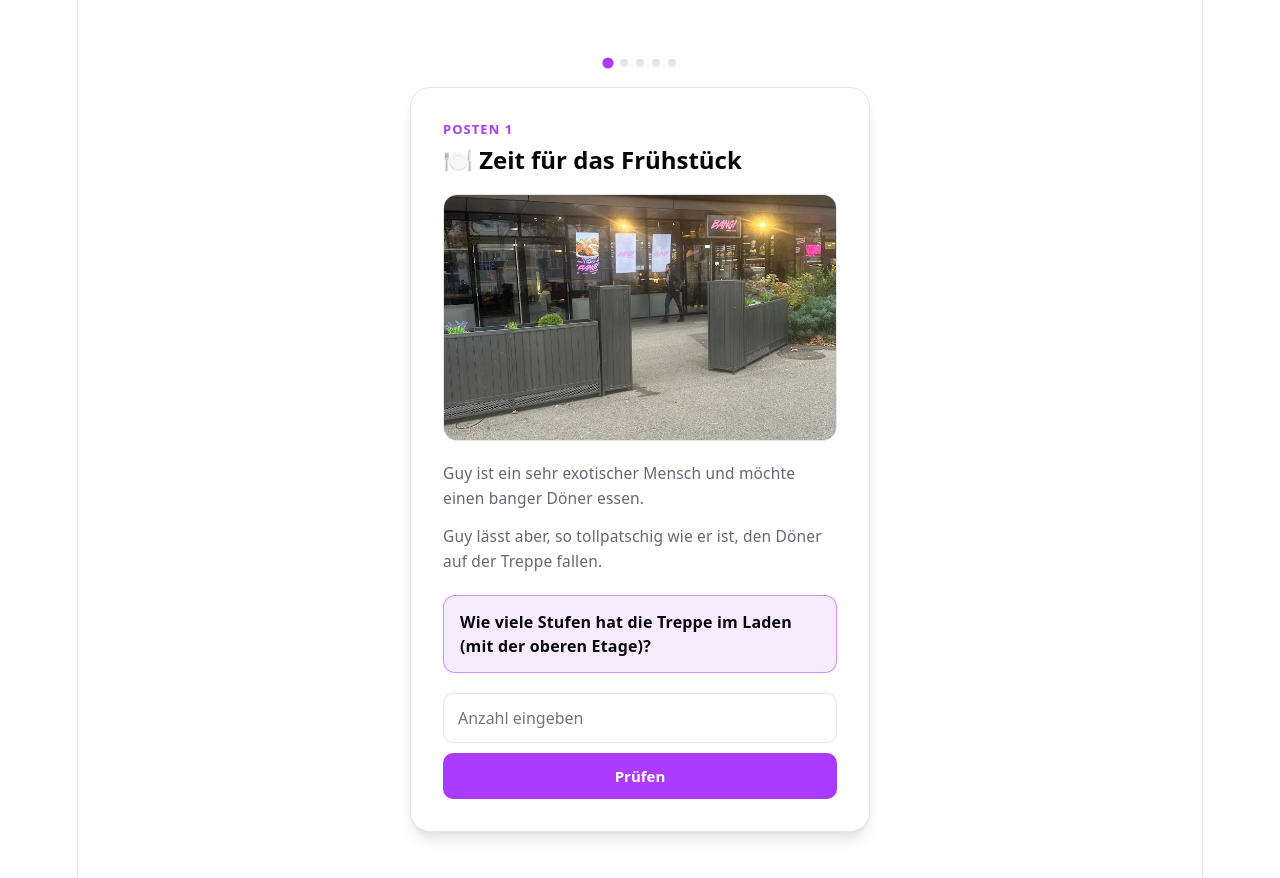
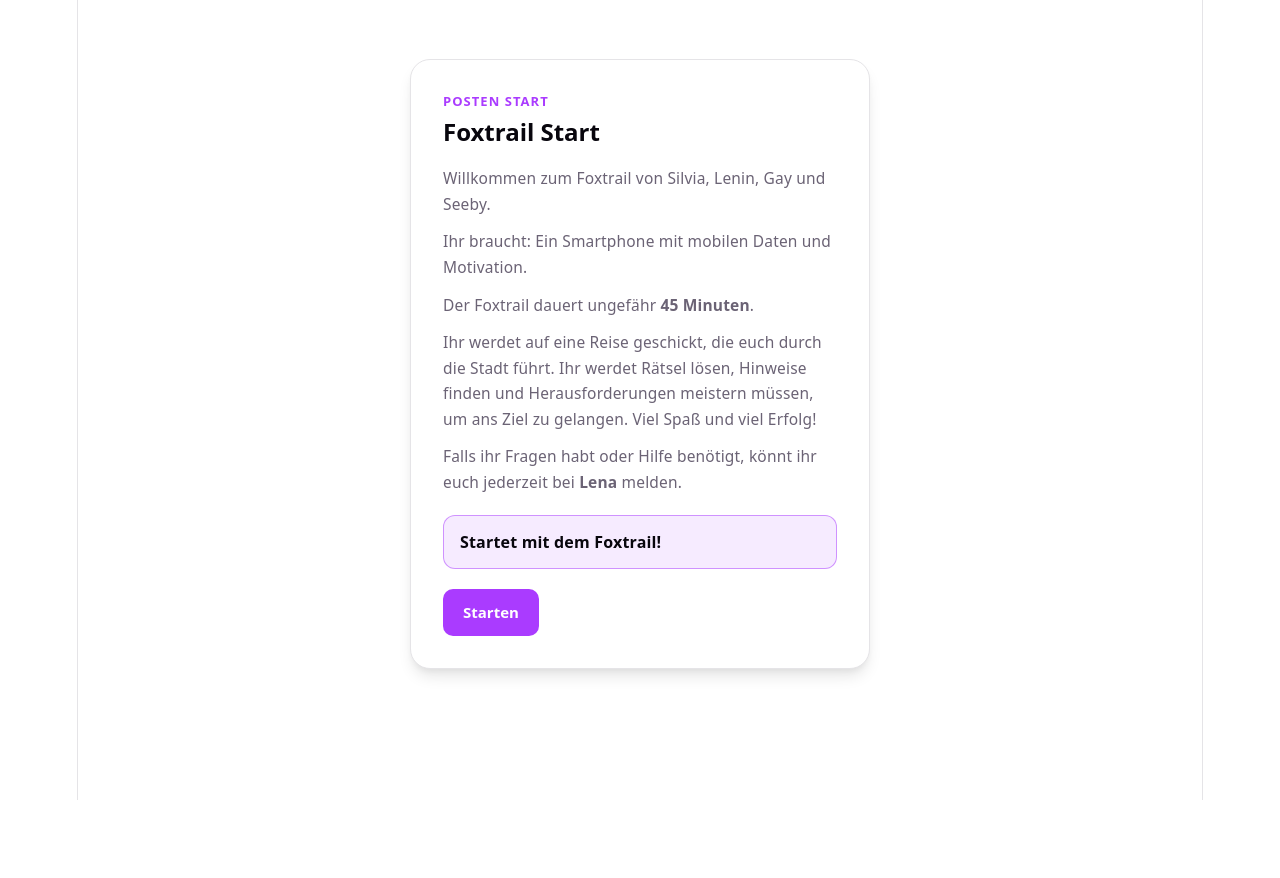
Before and after one commit to GuyNeeman/FoxTrailBBW, a React (Vite) app: page / in a window 1280 px wide. Shown: the top 878 px of the page. After the commit the page ends 800 px from the top, so only its background shows below. Built offline with nearby package versions, Linux system fonts and the light colour scheme.

Commit message:
feat: add Startscreen

```diff
--- a/src/App.jsx
+++ b/src/App.jsx
@@ -8,13 +8,15 @@ import Posten4 from "./posten/Posten4";
 import Posten5 from "./posten/Posten5";
 import Posten6 from "./posten/Posten6";
 import PostenEnde from "./posten/PostenEnde";
+import PostenStart from "./posten/PostenStart";
 
 function App() {
   return (
     <HashRouter>
       <div className="container mt-4">
         <Routes>
-          <Route path="/" element={<Posten1 />} />
+          <Route path="/" element={<PostenStart />} />
+          <Route path="/postenStart" element={<PostenStart />} />
           <Route path="/posten1" element={<Posten1 />} />
           <Route path="/posten2" element={<Posten2 />} />
           <Route path="/posten3" element={<Posten3 />} />
@@ -22,10 +24,6 @@ function App() {
           <Route path="/posten5" element={<Posten5 />} />
           <Route path="/posten6" element={<Posten6 />} />
           <Route path="/postenEnde" element={<PostenEnde />} />
-
-        </Routes>
-        <Routes>
-
         </Routes>
       </div>
     </HashRouter>
--- a/src/posten/PostenEnde.jsx
+++ b/src/posten/PostenEnde.jsx
@@ -1,11 +1,9 @@
 import { useState } from "react";
 import { useNavigate } from "react-router-dom";
 import PostenCard from "./PostenCard";
-import posten6Image from "../assets/posten7.jpg";
 
-export default function Posten6() {
-  const [stufen, setStufen] = useState("");
-  const [feedback, setFeedback] = useState(null);
+
+export default function PostenEnde() {
   const [solved, setSolved] = useState(false);
   const navigate = useNavigate();
 
@@ -13,7 +11,7 @@ export default function Posten6() {
   function pruefen() {
     if (solved) return;
     setSolved(true);
-    setTimeout(() => navigate("/posten1"), 2000);
+    setTimeout(() => navigate("/postenStart"), 2000);
   }
   return (
     <PostenCard step={6} label="Posten Ende" title="Du hast es geschafft!">
--- /dev/null
+++ b/src/posten/PostenStart.jsx
@@ -0,0 +1,37 @@
+import { useState } from "react";
+import { useNavigate } from "react-router-dom";
+import PostenCard from "./PostenCard";
+
+
+export default function PostenStart() {
+  const [solved, setSolved] = useState(false);
+  const navigate = useNavigate();
+
+
+  function pruefen() {
+    if (solved) return;
+    setSolved(true);
+    setTimeout(() => navigate("/posten1"), 2000);
+  }
+  return (
+    <PostenCard label="Posten Start" title="Foxtrail Start">
+
+      <p className="posten-text"> Willkommen zum Foxtrail von Silvia, Lenin, Gay und Seeby.</p>
+
+      <p className="posten-text"> Ihr braucht: Ein Smartphone mit mobilen Daten und Motivation.</p>
+
+      <p className="posten-text">  Der Foxtrail dauert ungefähr <strong>45 Minuten</strong>.</p>
+
+      <p className="posten-text"> Ihr werdet auf eine Reise geschickt, die euch durch die Stadt führt. Ihr werdet Rätsel lösen, Hinweise finden und Herausforderungen meistern müssen, um ans Ziel zu gelangen. Viel Spaß und viel Erfolg!</p>
+
+      <p className="posten-text">  Falls ihr Fragen habt oder Hilfe benötigt, könnt ihr euch jederzeit bei <strong>Lena</strong> melden.</p>
+
+      <p className="posten-question">Startet mit dem Foxtrail!</p>
+
+      <button className="posten-button" onClick={pruefen} disabled={solved}>
+          Starten
+      </button>
+
+    </PostenCard>
+  );
+}
```
